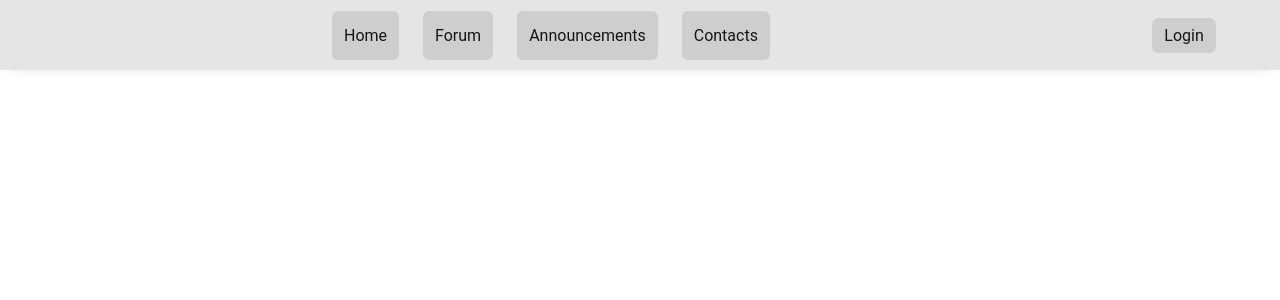
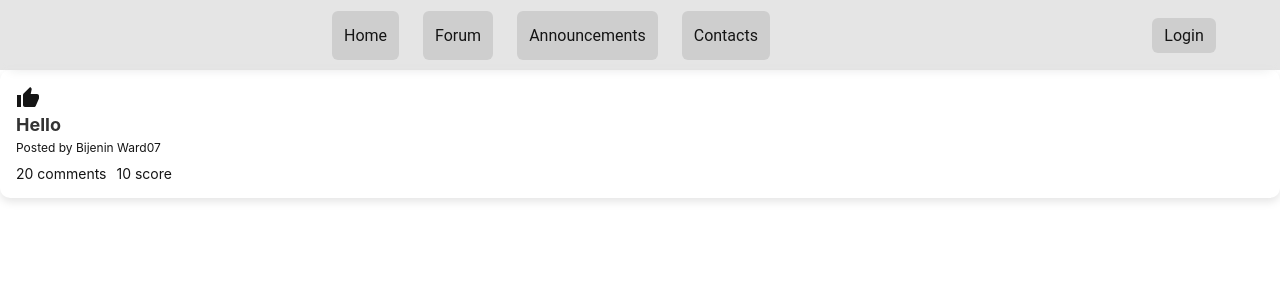
Before and after one commit to BijenShrestha58/Himalayan_JavaScript, a React (Create React App) app in the folder himalayan_frontend/: page / in a window 1280 px wide. Shown: the top 300 px of the page. Built offline with nearby package versions, Linux system fonts and the light colour scheme.

Commit message:
Pull From Bijen Night

```diff
--- a/himalayan_frontend/package.json
+++ b/himalayan_frontend/package.json
@@ -3,6 +3,10 @@
   "version": "0.1.0",
   "private": true,
   "dependencies": {
+    "@emotion/react": "^11.11.1",
+    "@emotion/styled": "^11.11.0",
+    "@mui/icons-material": "^5.14.1",
+    "@mui/material": "^5.14.1",
     "@testing-library/jest-dom": "^5.17.0",
     "@testing-library/react": "^13.4.0",
     "@testing-library/user-event": "^13.5.0",
--- a/himalayan_frontend/src/App.scss
+++ b/himalayan_frontend/src/App.scss
@@ -67,15 +67,45 @@
 .home{
 
 }
+.forum-post-card {
+    display: flex;
+    border-radius: 10px;
+    background-color: #ffffff;
+    box-shadow: 0 4px 8px rgba(0, 0, 0, 0.1);
+    padding: 16px;
+    margin-bottom: 20px;
 
-.forum-card {
-    border: 1px solid #ccc;
-    border-radius: 4px;
-    padding: 10px;
-    margin-bottom: 15px;
-    background-color: #f9f9f9;
+    .vote {
+      display: flex;
+      flex-direction: column;
+      align-items: center;
+      margin-right: 10px;
 
-    h2 {
+      button {
+        background: none;
+        border: none;
+        cursor: pointer;
+        padding: 5px;
+        font-size: 24px;
+        color: #777;
+
+        &.upvote.active,
+        &.downvote.active {
+          color: #0079d3; // Active color
+        }
+      }
+
+      .vote-count {
+        font-size: 18px;
+        font-weight: bold;
+        margin: 5px;
+      }
+    }
+
+    .content {
+      flex: 1;
+
+      .title {
         margin: 0;
         font-size: 18px;
         font-weight: bold;
@@ -92,19 +122,11 @@
         margin-top: 10px;
         font-size: 14px;
         color: #555;
-    }
 
-    .author {
-      font-weight: bold;
-      color: #555;
-    }
-
-    .subforum {
-      color: #888;
-    }
-
-    .comments,
-    .score {
+        span {
           margin-right: 10px;
+          display: inline-block;
         }
       }
+    }
+  }
--- a/himalayan_frontend/src/components/partials/card.js
+++ b/himalayan_frontend/src/components/partials/card.js
@@ -1,20 +1,30 @@
-import React from 'react';
-const ForumCard = ({ title,upvote,downvote, author, subforum, numComments, score }) => {
+import React, { useState } from 'react';
+import ThumbUpIcon from '@mui/icons-material/ThumbUp';
+
+const ForumPostCard = ({ title,  author, subforum, numComments, score }) => {
+  const [voteCount, setVoteCount] = useState(score);
+  const [isUpvoted, setIsUpvoted] = useState(false);
+  const [isDownvoted, setIsDownvoted] = useState(false);
+
+
   return (
-    <div className="forum-card">
+    <div className="forum-post-card">
+         <div className="content">
+         <div className="upvote-icon">
+         <ThumbUpIcon/>
+         </div>
         <h2 className="title">{title}</h2>
         <div className="info">
           <span className="author">Posted by {author}</span>
           <span className="subforum">in {subforum}</span>
         </div>
         <div className="stats">
-      <span className="upvote">{upvote} Upvote</span>
-      <span className="downvote">{downvote} Downvote</span>
           <span className="comments">{numComments} comments</span>
           <span className="score">{score} score</span>
+        </div>
       </div>
     </div>
   );
 };
 
-export default ForumCard;
+export default ForumPostCard;
--- a/himalayan_frontend/src/pages/home.js
+++ b/himalayan_frontend/src/pages/home.js
@@ -1,7 +1,31 @@
 import ForumCard from "../components/partials/card";
 export const Home = () => {
+    // const [results, setResults] = useState([]);
+    // const getDetails = async () => {
+    //     let result = await fetch(`http://localhost:5000/bookdetails/${key}`);
+    //     result = await result.json();
+    //     if (result) {
+    //       setResults(result);
+    //     }
+    //   };
+
   return (
     <div className="home">
+    <ForumCard title="Hello"
+         upvote={20}
+          score={10}
+          author="Bijen"
+          numComments={20}
+          subforum="Ward07" ></ForumCard>
+   {/* {getDetails.map((details, index) => (
+         <>
+        <ForumCard title={details.content}
+         upvote={details.upvote}
+          downvote={details.downvote}
+          author={details.author}
+          subforum={details.subforum} ></ForumCard>
+        </>
+   )) } */}
 
     </div>
   );
```
Also changed, not shown: 2 other files (tests, documents, lock files or other folders). Lines whose indentation alone changed are shown as unchanged.
